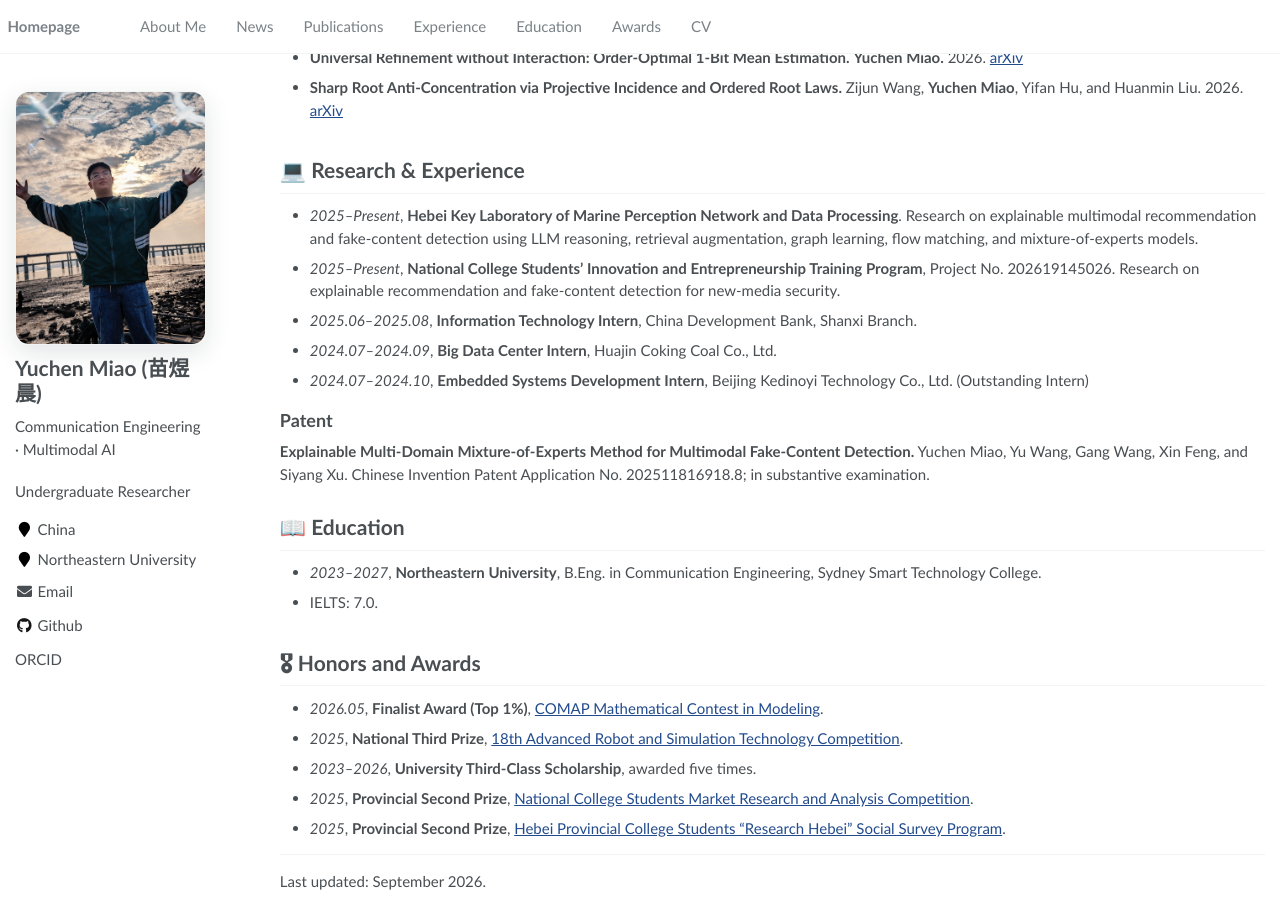
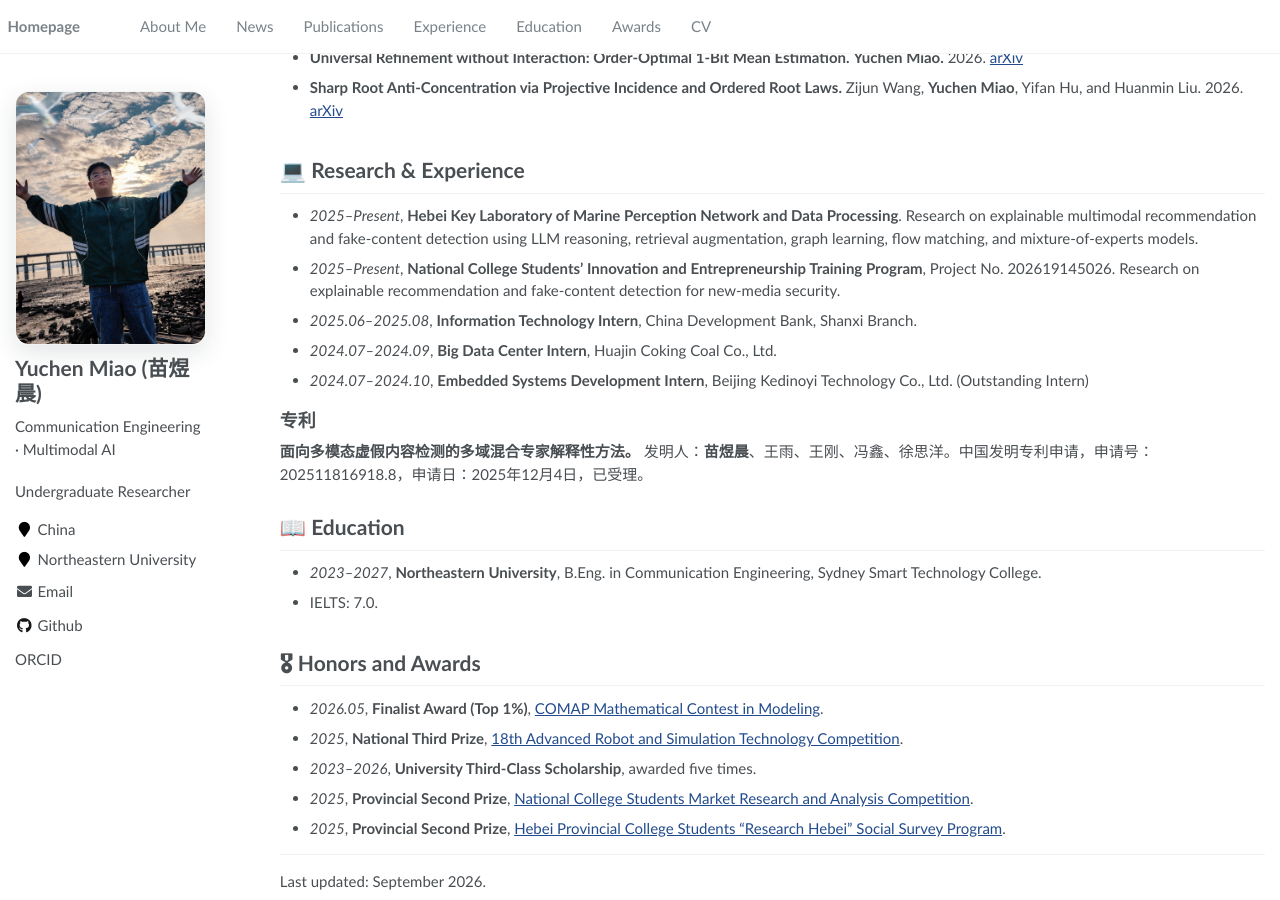
Before and after one commit to yuchenmiao04/yuchenmiao04.github.io, a Jekyll site: the page built from _pages/about.md, in a window 1280 px wide and 900 px high, scrolled down 1729 px. Built offline with Jekyll 4.4.1, drawn with Linux system fonts in a browser that asks for light colours.

Commit message:
Use official Chinese patent details

```diff
--- a/_pages/about.md
+++ b/_pages/about.md
@@ -97,9 +97,9 @@ Yurui Shi$^\dagger$, **Yuchen Miao$^\dagger$**, Ximing Hu, Zijun Wang, and Chang
 - *2024.07–2024.09*, **Big Data Center Intern**, Huajin Coking Coal Co., Ltd.
 - *2024.07–2024.10*, **Embedded Systems Development Intern**, Beijing Kedinoyi Technology Co., Ltd. (Outstanding Intern)
 
-## Patent
+## 专利
 
-**Explainable Multi-Domain Mixture-of-Experts Method for Multimodal Fake-Content Detection.** Yuchen Miao, Yu Wang, Gang Wang, Xin Feng, and Siyang Xu. Chinese Invention Patent Application No. 202511816918.8; in substantive examination.
+**面向多模态虚假内容检测的多域混合专家解释性方法。** 发明人：**苗煜晨**、王雨、王刚、冯鑫、徐思洋。中国发明专利申请，申请号：202511816918.8，申请日：2025年12月4日，已受理。
 
 <span class='anchor' id='education'></span>
 
```
